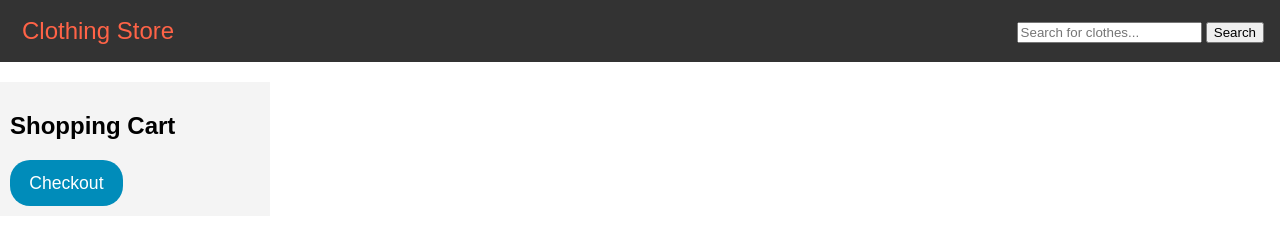
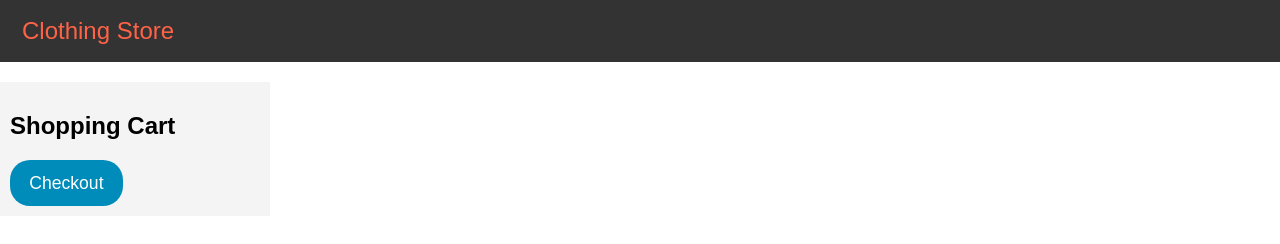
Before and after one commit to itsgathua/phase-1-project, a plain HTML site: page index.html in a window 1280 px wide. Drawn offline with Linux system fonts and the light colour scheme; no server answers.

Commit message:
Final commit

```diff
--- a/index.html
+++ b/index.html
@@ -9,10 +9,7 @@
 <body>
   <header>
     <button id="logo">Clothing Store</button>
-    <div class="search-bar">
-      <input type="text" id="search-bar" placeholder="Search for clothes...">
-      <button id="search-button">Search</button>
-    </div>
+
   </header>
   <main>
     <aside id="category-filters"></aside>
```
